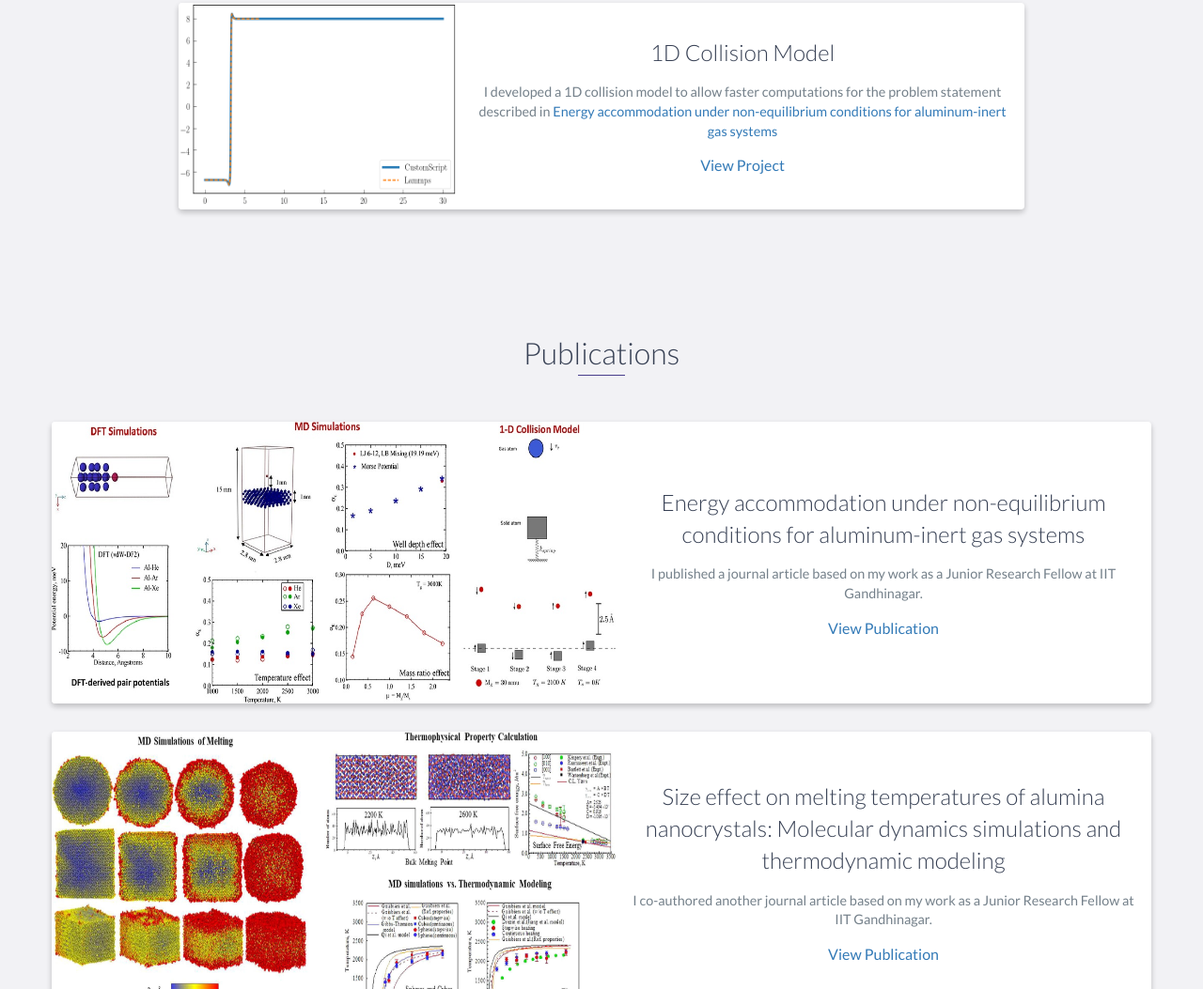
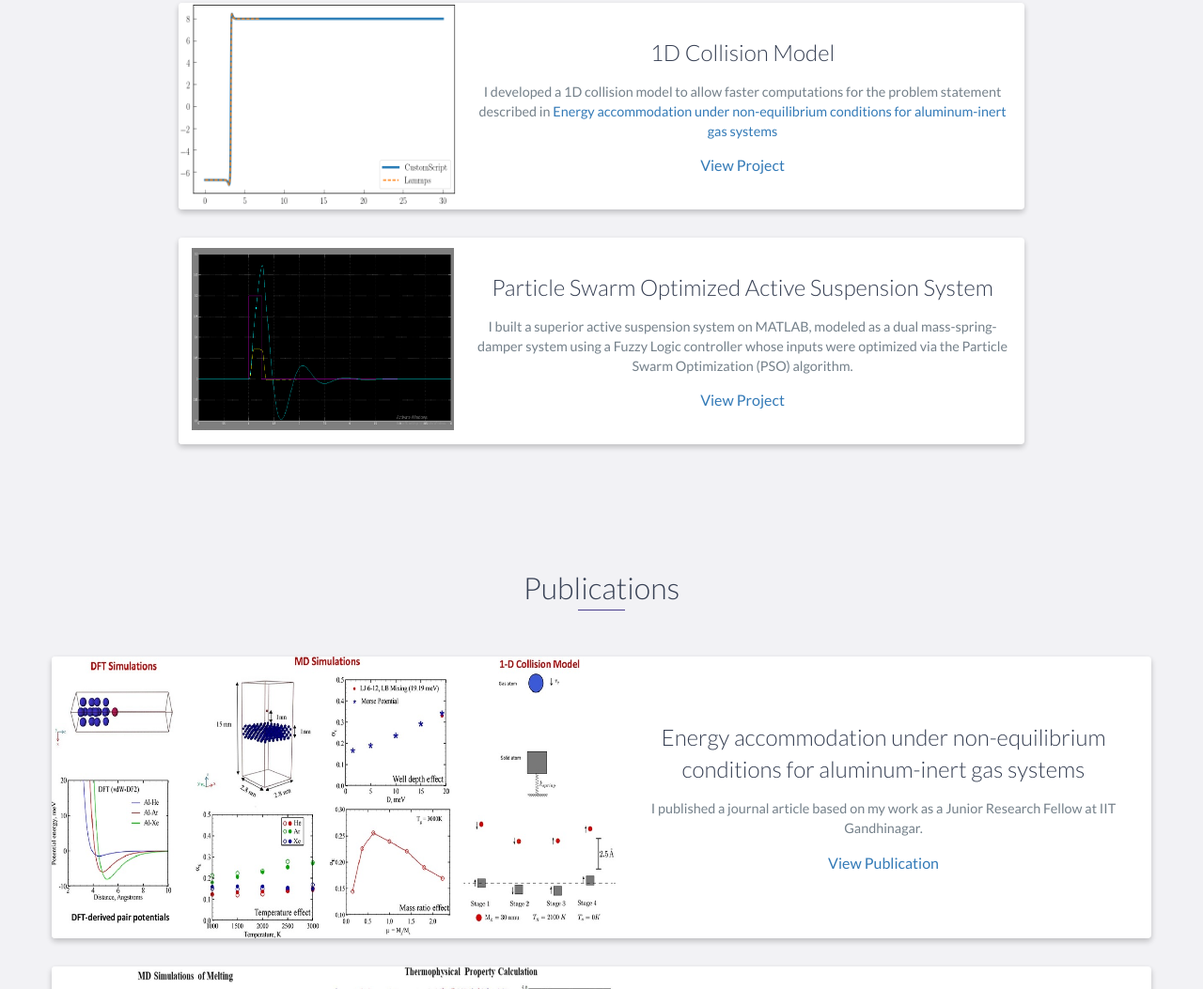
Before and after one commit to TejasMane/TejasMane, a website: page index.html in a window 1280 px wide. Shown: the part 2933-3986 px from the top of the page at 94% size. Drawn offline with nearby package versions, Linux system fonts and the light colour scheme.

Commit message:
a few changes

```diff
--- a/index.html
+++ b/index.html
@@ -197,6 +197,23 @@
                 </div>
 
 
+
+                <div class="project shadow-large">
+                    <div class="project-image">
+                        <img src="images/PSO.png" class="expand"/>
+                    </div>
+                    <!-- End .project-image -->
+                    <div class="project-info">
+                        <h3>Particle Swarm Optimized Active Suspension System </h3>
+                        <p>
+                            I built a superior active suspension system on MATLAB, modeled as a dual mass-spring-damper system using a Fuzzy Logic controller whose inputs were optimized via the Particle Swarm Optimization (PSO) algorithm.
+                        </p>
+                        <a href="https://github.com/TejasMane/PSO">View Project</a>
+                    </div>
+                    <!-- End .project-info -->
+                </div>
+
+
             </div>
         </div>
     </div>
```
Also changed, not shown: images/PSO.PNG (added).
